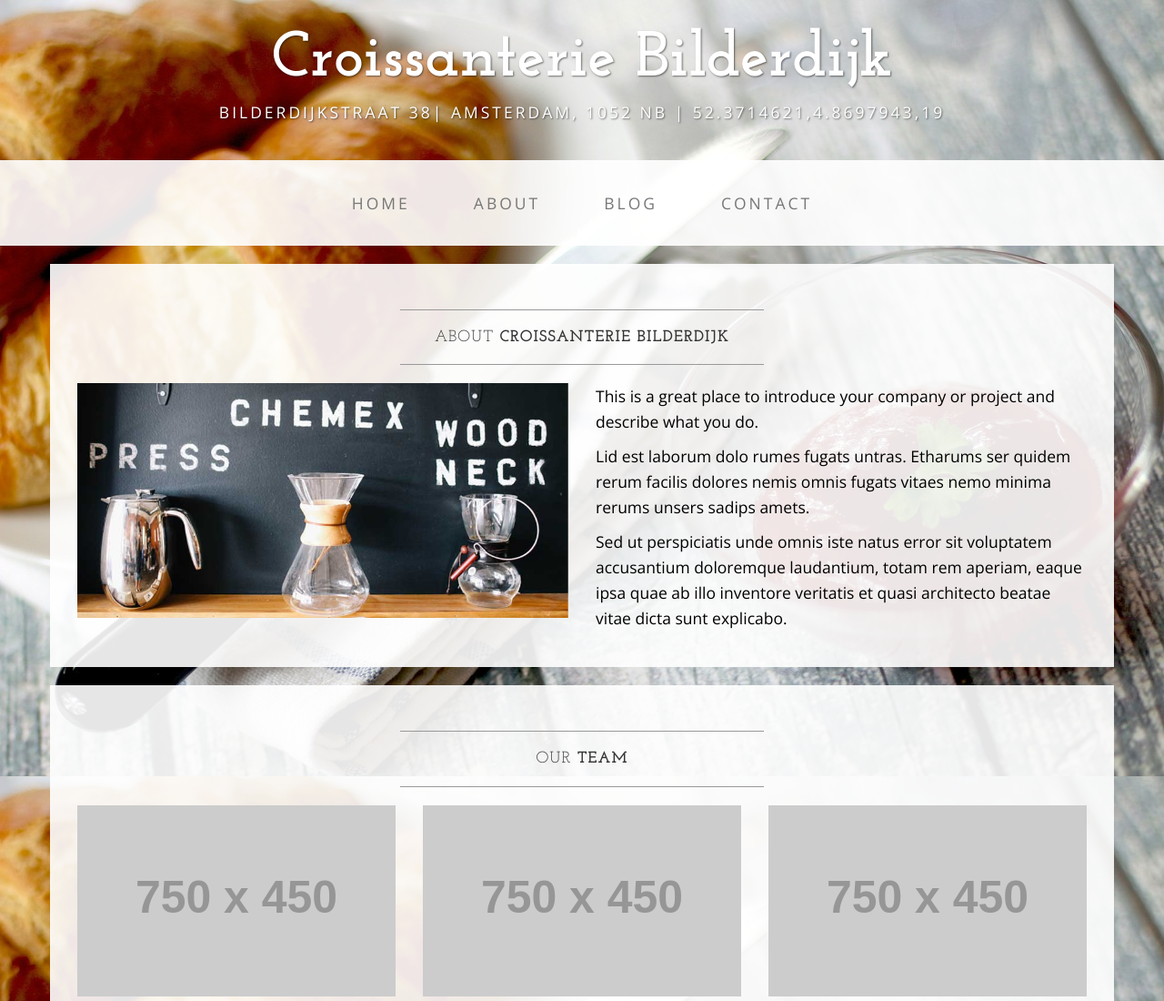
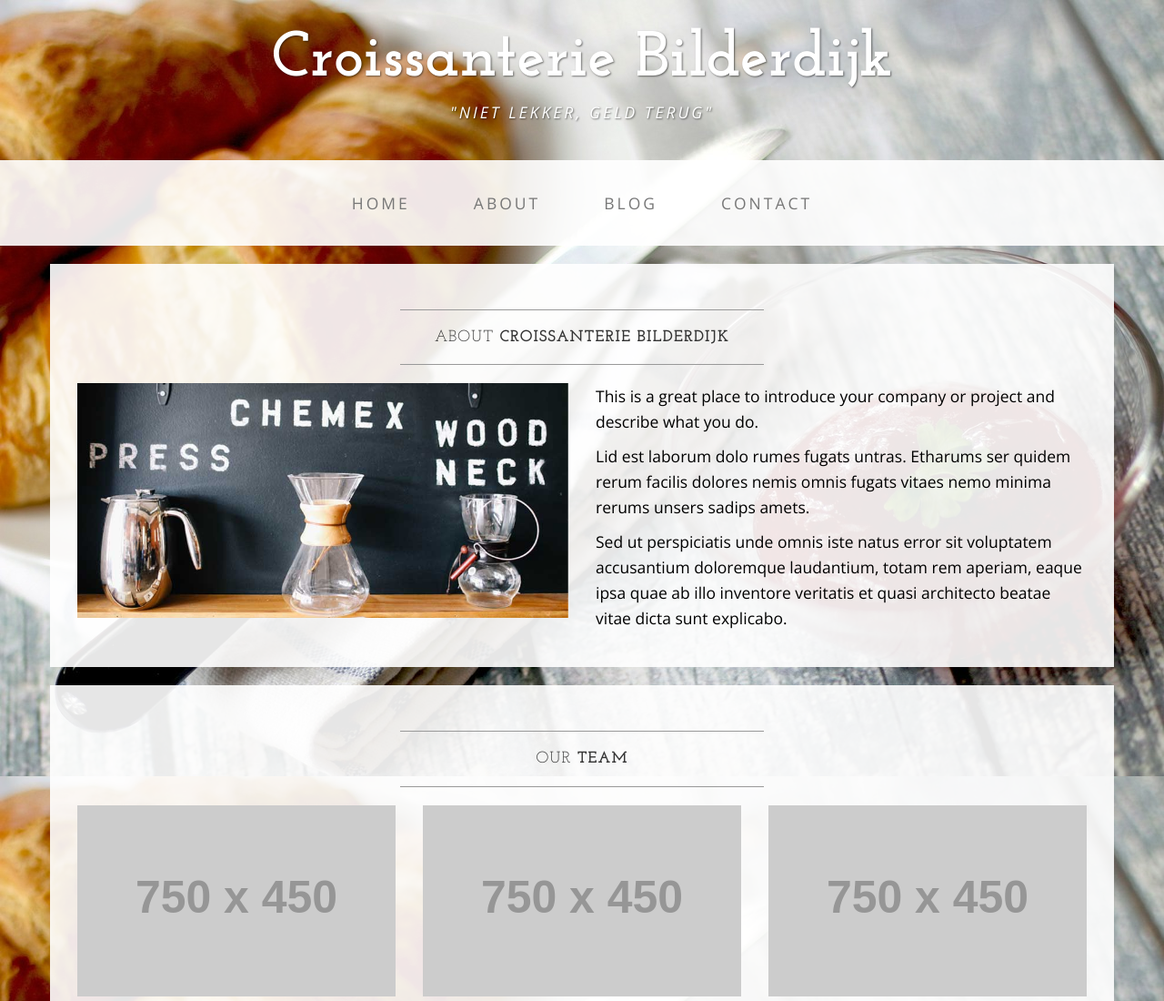
Before and after one commit to YoussefOuirini/CroissanterieBilderdijk, a plain HTML site: page about.html in a window 1280 px wide. Shown: the top 1100 px of the page at 91% size. Drawn offline with nearby package versions, Linux system fonts and the light colour scheme; placeholder pictures from the web are drawn by us.

Commit message:
added some minor details, a custom cursor, small content changes

```diff
--- a/about.html
+++ b/about.html
@@ -28,12 +28,17 @@
         <script src="https://oss.maxcdn.com/libs/respond.js/1.4.2/respond.min.js"></script>
     <![endif]-->
 
+    <style type="text/css">
+        html {
+            cursor: url(cursors/bread.cur), auto;
+        }
+    </style>
 </head>
 
 <body>
 
     <div class="brand">Croissanterie Bilderdijk</div>
-    <div class="address-bar">Bilderdijkstraat 38| Amsterdam, 1052 NB | 52.3714621,4.8697943,19</div>
+    <div class="address-bar"><i>"Niet lekker, geld terug"</i></div>
 
     <!-- Navigation -->
     <nav class="navbar navbar-default" role="navigation">
--- a/css/business-casual.css
+++ b/css/business-casual.css
@@ -3,10 +3,6 @@
  * Copyright 2013-2016 Start Bootstrap
  * Licensed under MIT (https://github.com/BlackrockDigital/startbootstrap/blob/gh-pages/LICENSE)
  */
-
-html {
-    cursor: url(cursors/bread.cur), auto;
-}
 
 body {
     font-family: "Open Sans","Helvetica Neue",Helvetica,Arial,sans-serif;
```
Also changed, not shown: index.html (+5 -0 lines).
